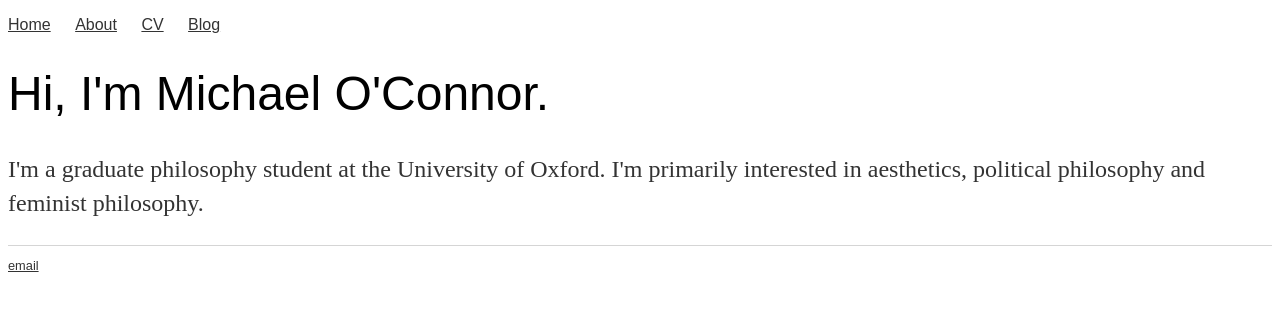
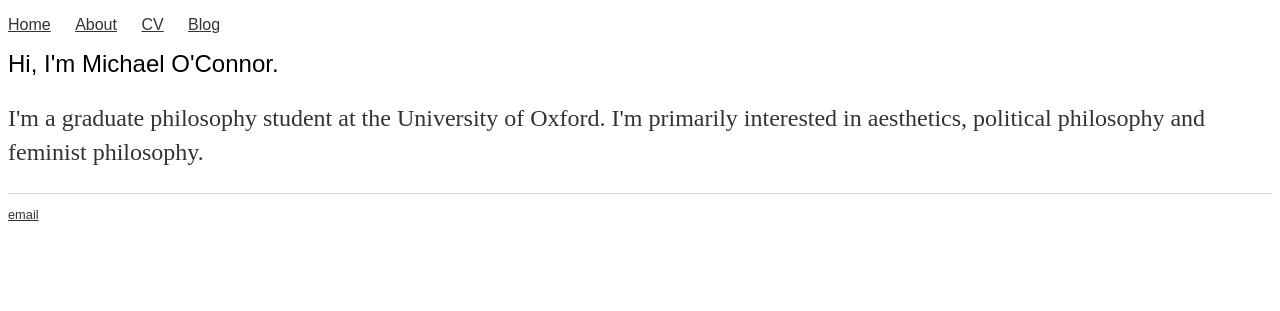
Before and after one commit to MichaelO-Connor/MichaelO-Connor.github.io, a Jekyll site: the page built from index.html, in a window 1280 px wide. Shown: the top 311 px of the page. Built offline with Jekyll 4.4.1, drawn with Linux system fonts in a browser that asks for light colours.

Commit message:
Update main.css

```diff
--- a/css/main.css
+++ b/css/main.css
@@ -23,7 +23,7 @@ a:hover {
     text-decoration: underline;
 }
 h1 {
-    font-size: 3em;
+    font-size: 1.5em;
     font-family: alegreya-sans, sans-serif;
     font-weight: 400;
     font-style: normal;
```
